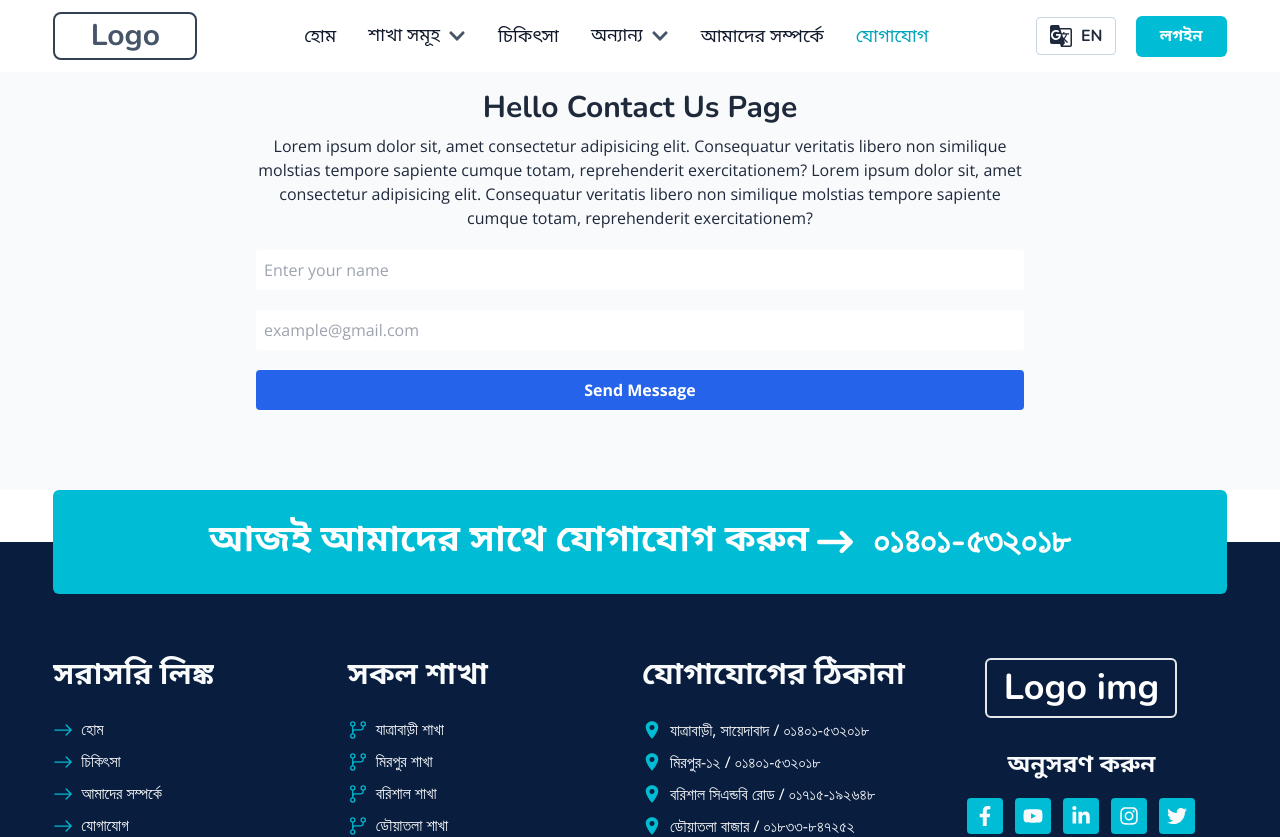
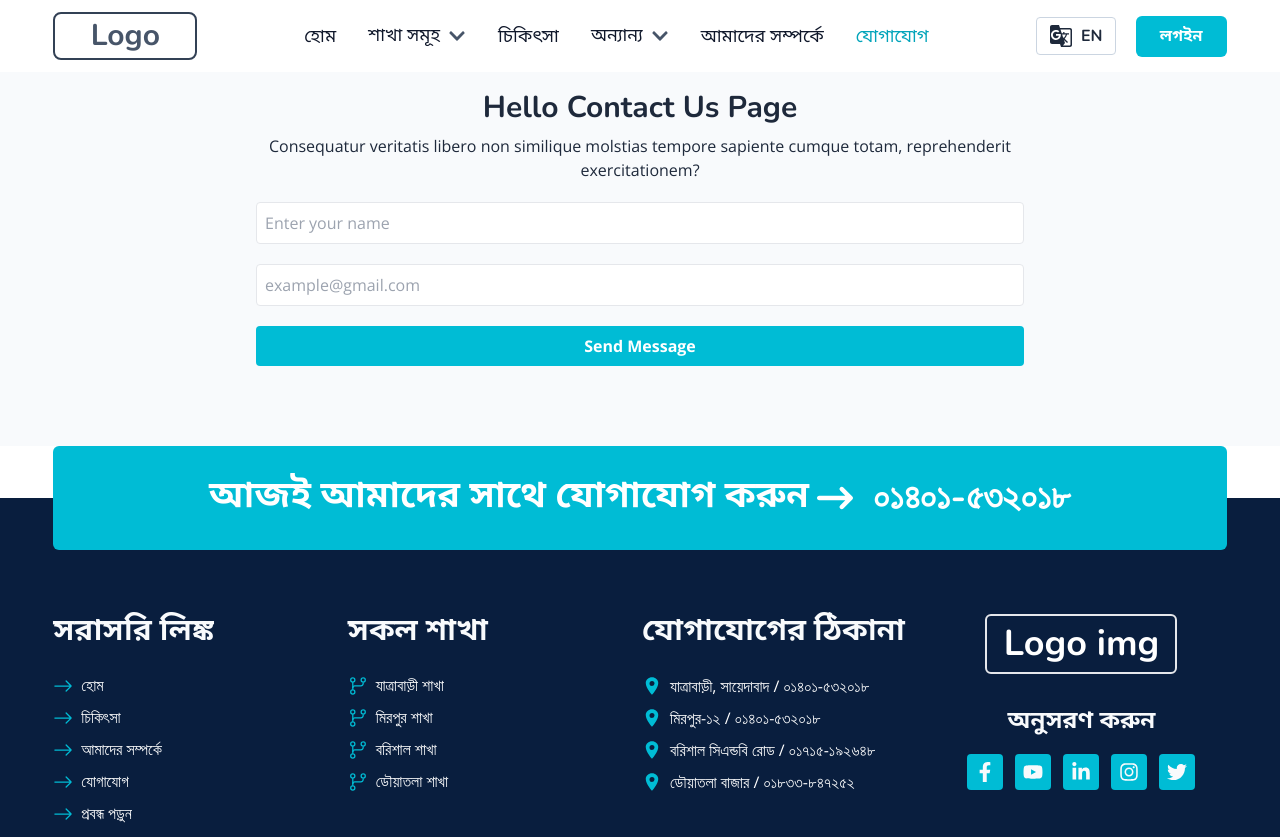
Before and after one commit to ataullah1/Smile-Dental, a React (Vite) app in the folder Client-Side/: page /contact in a window 1280 px wide. Shown: the top 837 px of the page. Built offline with nearby package versions, Linux system fonts and the light colour scheme.

Commit message:
Dentist page setup

```diff
--- a/Client-Side/src/pages/About/About.jsx
+++ b/Client-Side/src/pages/About/About.jsx
@@ -2,7 +2,7 @@ const About = () => {
   return (
     <div className="max-w-screen-xl mx-auto">
       <div>
-        <h1 className="text-5xl font-bold text-center py-3 mt-20">
+        <h1 className="text-5xl font-bold text-center py-3">
           This is About Section.
         </h1>
         <p className="text-center">
--- a/Client-Side/src/pages/Contact/Contact.jsx
+++ b/Client-Side/src/pages/Contact/Contact.jsx
@@ -6,29 +6,26 @@ const Contact = () => {
           Hello Contact us page
         </h1>
         <p className="max-w-3xl mx-auto mb-5">
-          Lorem ipsum dolor sit, amet consectetur adipisicing elit. Consequatur
-          veritatis libero non similique molstias tempore sapiente cumque totam,
-          reprehenderit exercitationem? Lorem ipsum dolor sit, amet consectetur
-          adipisicing elit. Consequatur veritatis libero non similique molstias
-          tempore sapiente cumque totam, reprehenderit exercitationem?
+          Consequatur veritatis libero non similique molstias tempore sapiente
+          cumque totam, reprehenderit exercitationem?
         </p>
       </div>
       <div className="max-w-3xl mx-auto">
         <form className="flex flex-col gap-5">
           <input
-            className="p-2 rounded"
+            className="p-2 rounded border"
             type="text"
             placeholder="Enter your name"
           />
           <input
-            className="p-2 rounded"
+            className="p-2 rounded border"
             type="email"
             name=""
             id=""
             placeholder="example@gmail.com"
           />
           <input
-            className="p-2 bg-blue-600 text-white font-bold hover:scale-95 duration-300 rounded"
+            className="p-2 bg-pClr hover:b text-white font-bold hover:scale-95 duration-300 rounded"
             type="button"
             value="Send Message"
           />
--- /dev/null
+++ b/Client-Side/src/pages/Dentists/Dentists.jsx
@@ -0,0 +1,9 @@
+const Dentists = () => {
+  return (
+    <div>
+      <h1>Hello our Dentists page</h1>
+    </div>
+  );
+};
+
+export default Dentists;
```
